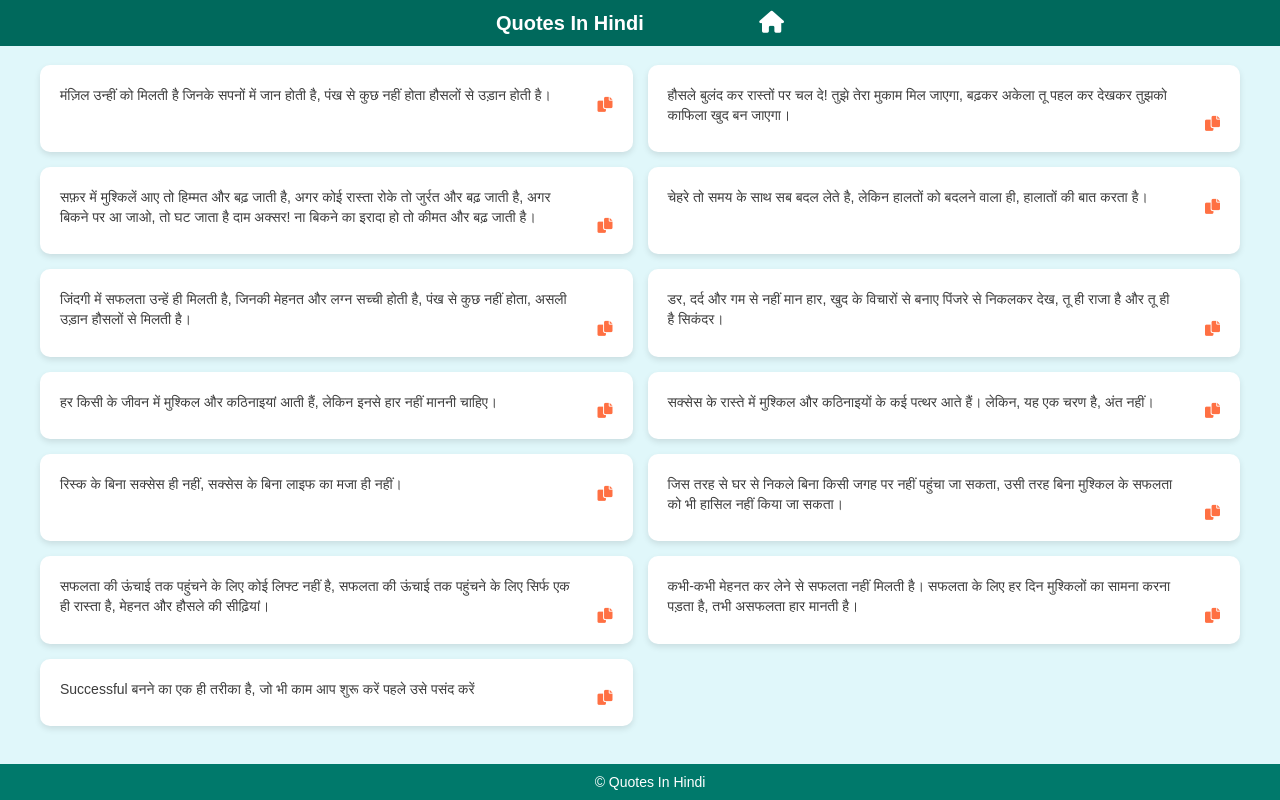
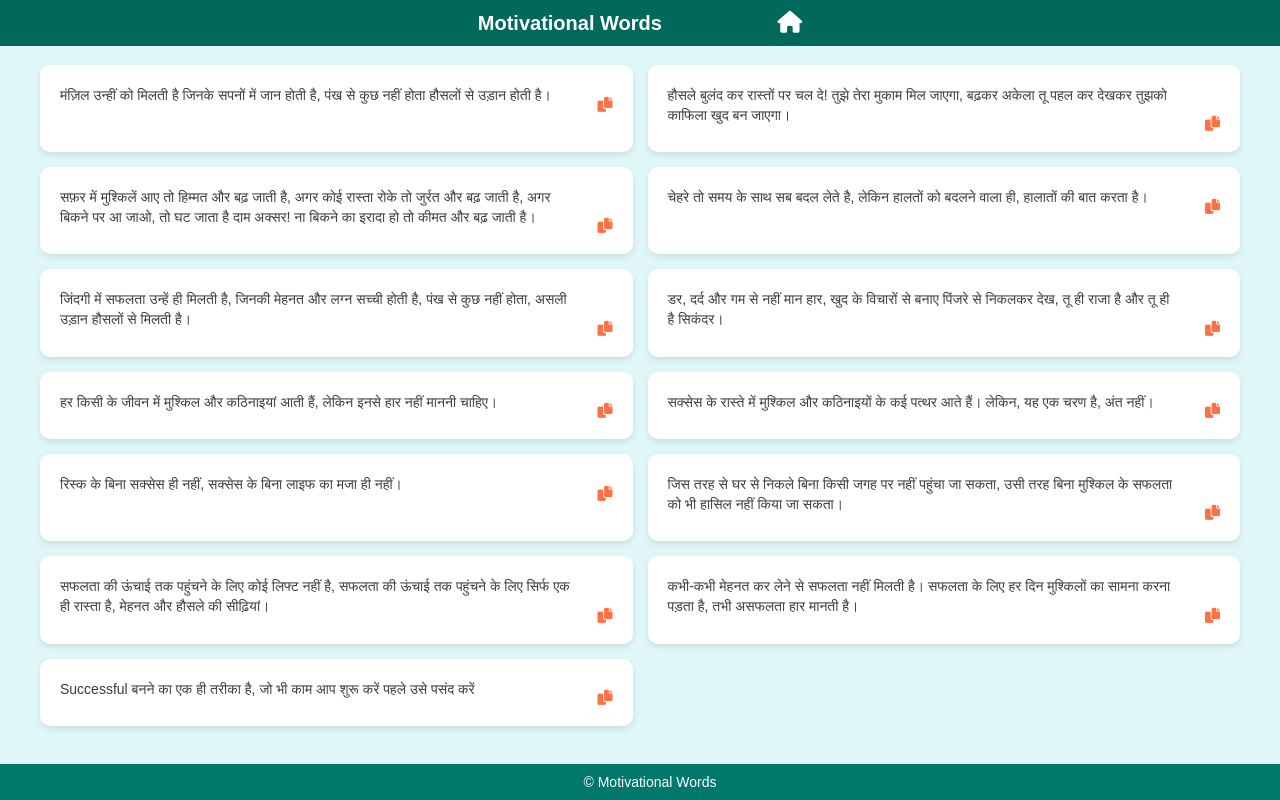
Before and after one commit to MotivationalWords/MotivationalWords.github.io, a plain HTML site: page index.html in a window 1280 px wide. Drawn offline with Linux system fonts and the light colour scheme; a web font is replaced by a local one.

Commit message:
Update index.html

```diff
--- a/index.html
+++ b/index.html
@@ -142,7 +142,7 @@
 <body>
 
 <header>
-    Quotes In Hindi
+    Motivational Words
     <a href="/" class="home-icon">
         <i class="fas fa-home"></i>
     </a>
@@ -154,7 +154,7 @@
     </div>
 </div>
 
-<footer>© Quotes In Hindi</footer>
+<footer>© Motivational Words</footer>
 
 <script>
     // ✅ यहाँ अपने Quotes जोड़ें
```
